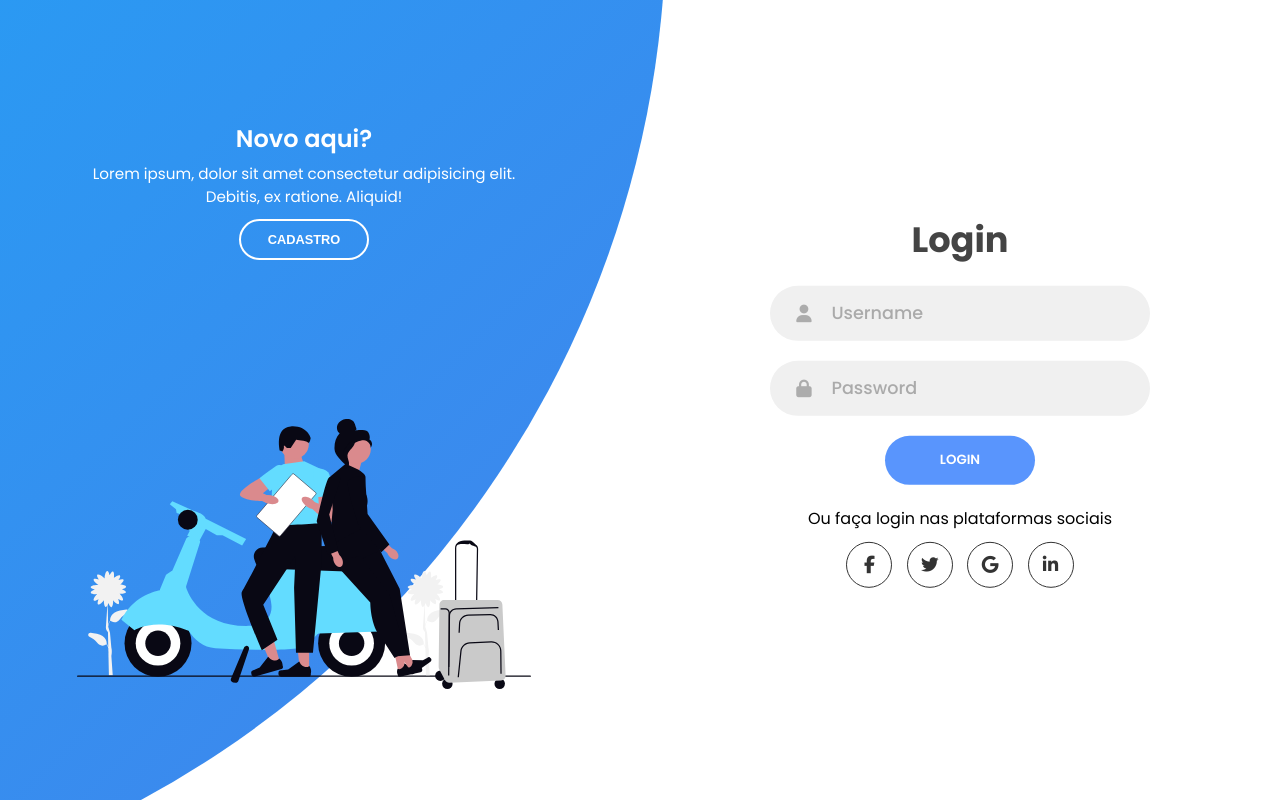
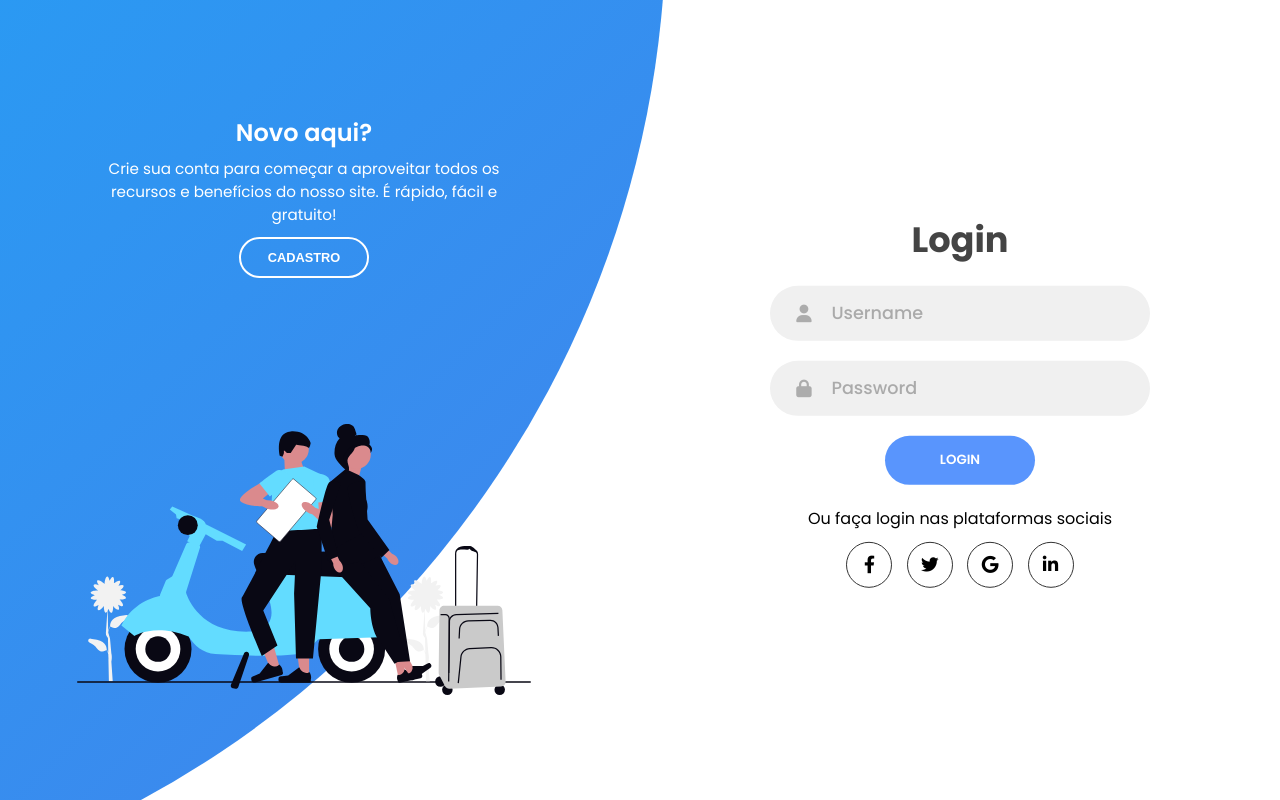
Before and after one commit to GuilhermeFerreiraDS/tripmaker, a PHP site: page /Login_Cadastro.html in a window 1280 px wide. Run offline with PHP 8.4, Linux system fonts and the light colour scheme; some libraries are stand-ins or nearby versions.

Commit message:
Cadastro_Login

```diff
--- a/Login_Cadastro.html
+++ b/Login_Cadastro.html
@@ -4,9 +4,11 @@
 <head>
     <meta charset="UTF-8" />
     <meta name="viewport" content="width=device-width, initial-scale=1.0" />
-    <script src="https://kit.fontawesome.com/64d58efce2.js" crossorigin="anonymous"></script>
+    <!-- Font Awesome Free -->
+    <link rel="stylesheet" href="https://cdnjs.cloudflare.com/ajax/libs/font-awesome/6.4.0/css/all.min.css" />
+    <!-- <script src="https://kit.fontawesome.com/64d58efce2.js" crossorigin="anonymous"></script> -->
     <link rel="stylesheet" href="style.css" />
-    <title>Sign in & Sign up Form</title>
+    <title>Login e Cadastro</title>
 </head>
 
 <body>
@@ -90,8 +92,8 @@
                 <div class="content">
                     <h3>Novo aqui?</h3>
                     <p>
-                        Lorem ipsum, dolor sit amet consectetur adipisicing elit. Debitis,
-                        ex ratione. Aliquid!
+                        Crie sua conta para começar a aproveitar todos os recursos e benefícios do nosso site. É rápido,
+                        fácil e gratuito!
                     </p>
                     <button class="btn transparent" id="sign-up-btn">Cadastro</button>
                 </div>
@@ -102,8 +104,8 @@
                 <div class="content">
                     <h3>Um de nós?</h3>
                     <p>
-                        Lorem ipsum dolor sit amet consectetur adipisicing elit. Nostrum
-                        laboriosam ad deleniti.
+                        Faça login para continuar e acessar sua conta com segurança. Estamos felizes em te ver de
+                        volta!
                     </p>
                     <button class="btn transparent" id="sign-in-btn">Login</button>
                 </div>
--- a/style.css
+++ b/style.css
@@ -8,6 +8,11 @@
 
 body,input {
   font-family: "Poppins", sans-serif;
+}
+
+i {
+
+  color: black;
 }
 
 .container {
```
